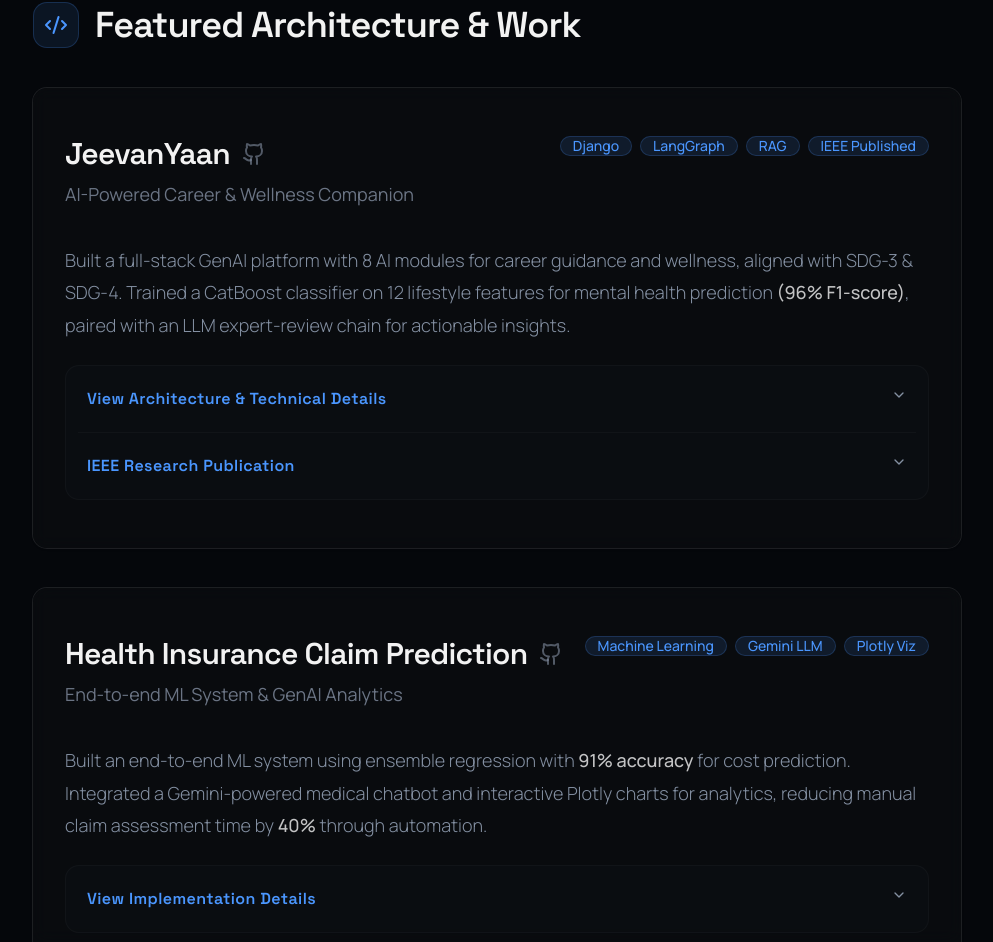
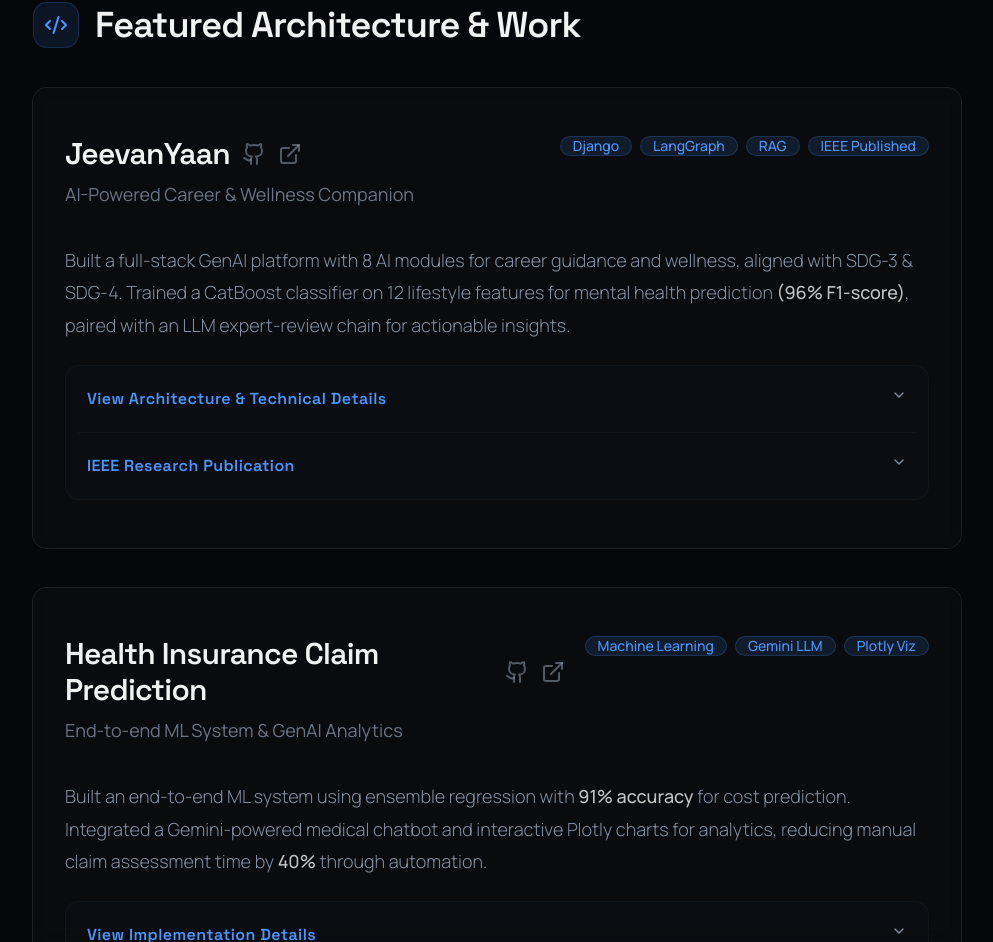
Before and after one commit to SohamMistry01/Portfolio-Soham, a Next.js app: page / in a window 1280 px wide. Shown: the part 2842-3784 px from the top of the page, without its empty margins (143-1136 px from the left). Built offline with nearby package versions, Linux system fonts and the light colour scheme.

Commit message:
Added live project links

```diff
--- a/src/app/page.tsx
+++ b/src/app/page.tsx
@@ -4,7 +4,7 @@ import { motion } from "framer-motion";
 import { Badge } from "@/components/ui/badge";
 import { Card, CardContent, CardDescription, CardHeader, CardTitle } from "@/components/ui/card";
 import { Accordion, AccordionContent, AccordionItem, AccordionTrigger } from "@/components/ui/accordion";
-import { Mail, Code2, Cpu, Blocks, ArrowRight, FileText, Database, GraduationCap } from "lucide-react";
+import { Mail, Code2, Cpu, Blocks, ArrowRight, FileText, Database, GraduationCap, ExternalLink } from "lucide-react";
 
 const GithubIcon = (props: React.SVGProps<SVGSVGElement>) => (
   <svg xmlns="http://www.w3.org/2000/svg" width="24" height="24" viewBox="0 0 24 24" fill="none" stroke="currentColor" strokeWidth="2" strokeLinecap="round" strokeLinejoin="round" {...props}><path d="M15 22v-4a4.8 4.8 0 0 0-1-3.5c3 0 6-2 6-5.5.08-1.25-.27-2.48-1-3.5.28-1.15.28-2.35 0-3.5 0 0-1 0-3 1.5-2.64-.5-5.36-.5-8 0C6 2 5 2 5 2c-.3 1.15-.3 2.35 0 3.5A5.403 5.403 0 0 0 4 9c0 3.5 3 5.5 6 5.5-.39.49-.68 1.05-.85 1.65-.17.6-.22 1.23-.15 1.85v4" /><path d="M9 18c-4.51 2-5-2-7-2" /></svg>
@@ -281,6 +281,9 @@ export default function Portfolio() {
                       <a href="https://github.com/SohamMistry01/JeevanYaan" target="_blank" rel="noreferrer" className="text-muted-foreground/60 hover:text-primary transition-colors" title="View on GitHub">
                         <GithubIcon className="w-6 h-6" />
                       </a>
+                      <a href="https://jeevanyaan.onrender.com/" target="_blank" rel="noreferrer" className="text-muted-foreground/60 hover:text-primary transition-colors" title="View Live Website">
+                        <ExternalLink className="w-6 h-6" />
+                      </a>
                     </CardTitle>
                     <CardDescription className="text-lg text-muted-foreground/80">AI-Powered Career &amp; Wellness Companion</CardDescription>
                   </div>
@@ -416,6 +419,9 @@ export default function Portfolio() {
                       <a href="https://github.com/SohamMistry01/Health-Insurance-Claim-Prediction" target="_blank" rel="noreferrer" className="text-muted-foreground/60 hover:text-primary transition-colors" title="View on GitHub">
                         <GithubIcon className="w-6 h-6" />
                       </a>
+                      <a href="https://health-insurance-claim-prediction-app.streamlit.app/" target="_blank" rel="noreferrer" className="text-muted-foreground/60 hover:text-primary transition-colors" title="View Live Website">
+                        <ExternalLink className="w-6 h-6" />
+                      </a>
                     </CardTitle>
                     <CardDescription className="text-lg text-muted-foreground/80">End-to-end ML System &amp; GenAI Analytics</CardDescription>
                   </div>
```
